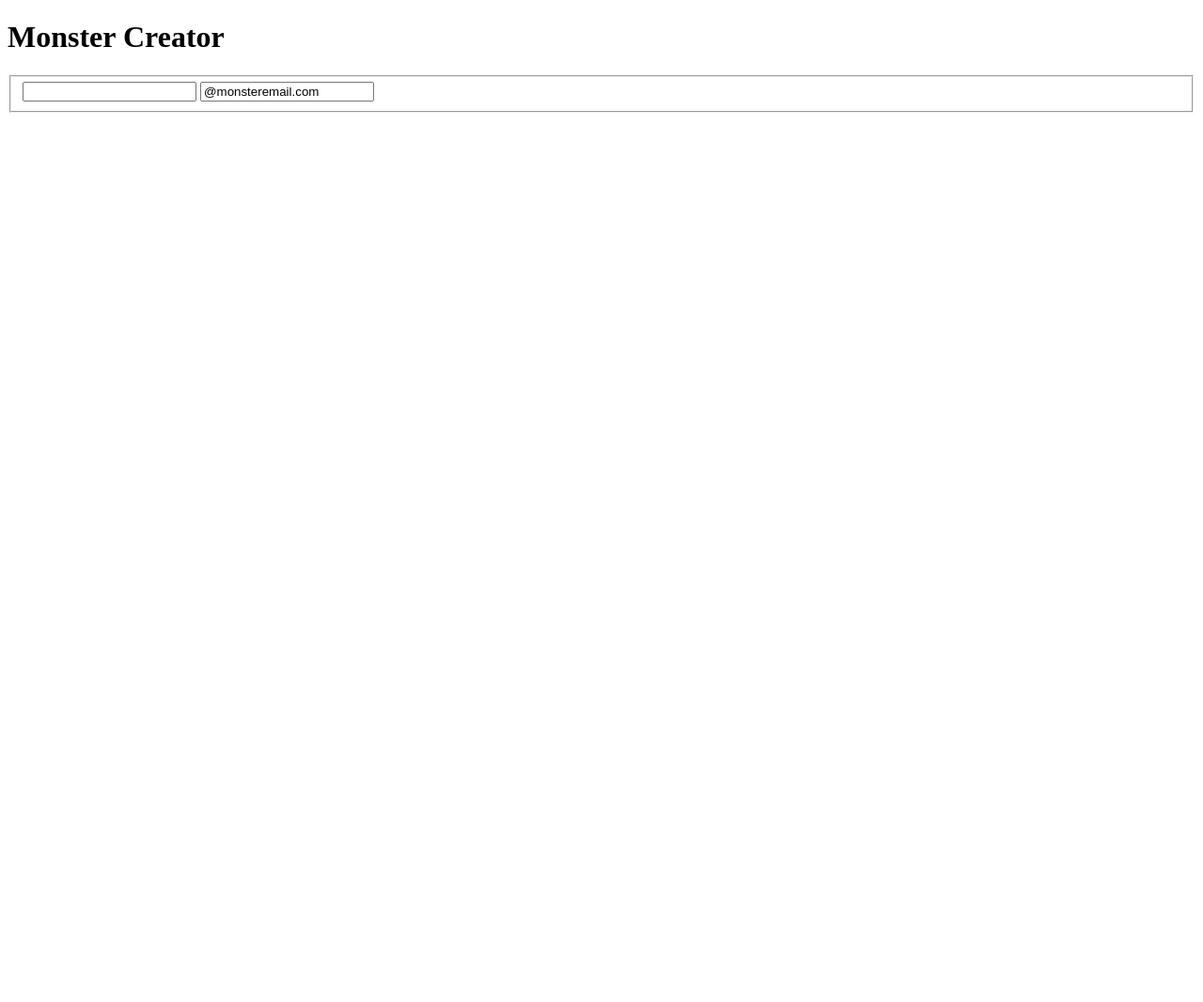
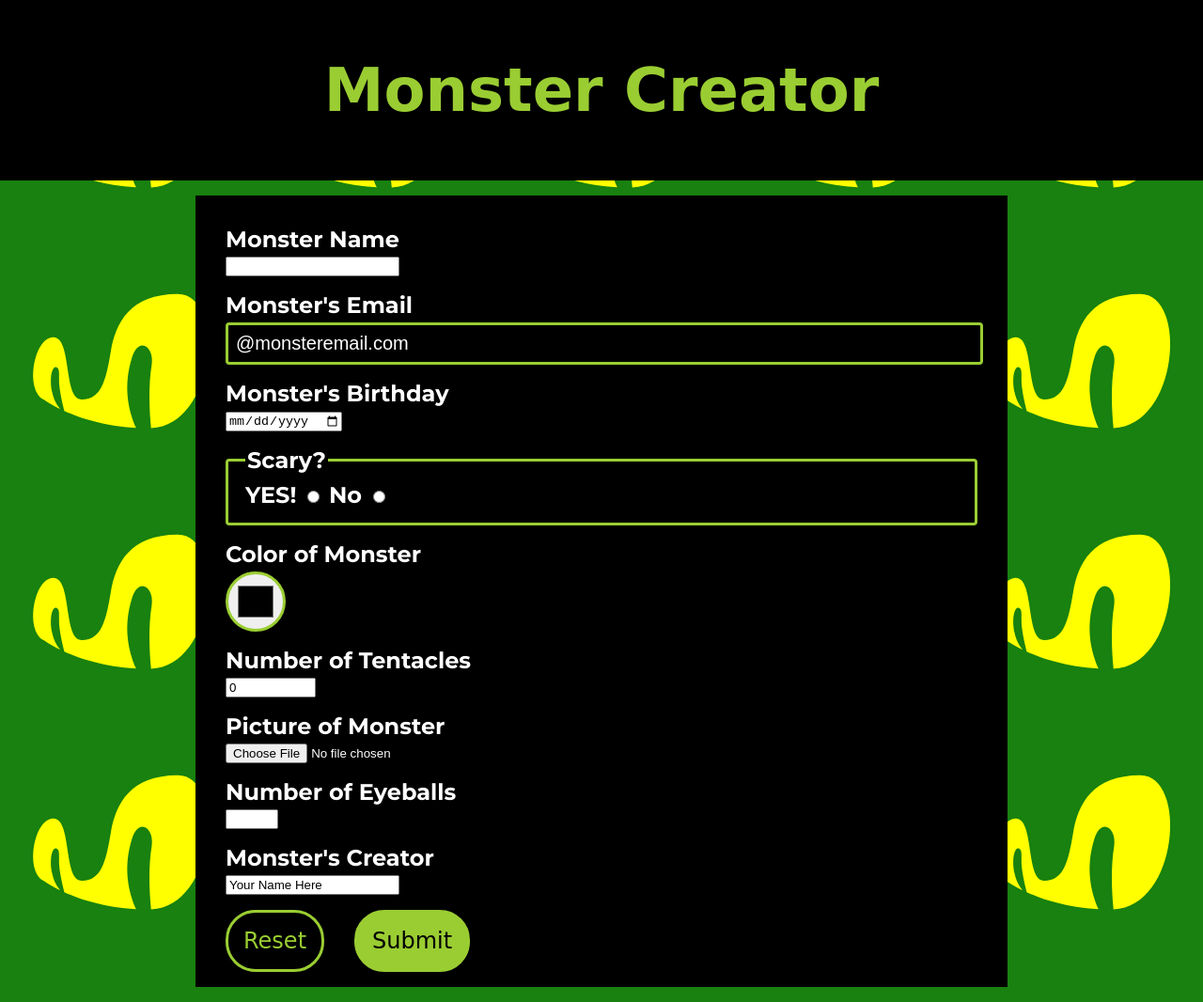
Before and after one commit to kummergc1001/cs-318, a plain HTML site: page Lab11/index.html in a window 1280 px wide. Shown: the whole page at 94% size. Before the commit the page ends 800 px from the top, so only its background shows below. Drawn offline with Linux system fonts and the light colour scheme; a web font is replaced by a local one.

Commit message:
Complete Lab 11
I know there are some errors in css

```diff
--- a/Lab11/index.html
+++ b/Lab11/index.html
@@ -5,6 +5,9 @@
     <meta http-equiv="X-UA-Compatible" content="IE=edge">
     <meta name="viewport" content="width=device-width, initial-scale=1.0">
     <link rel="stylesheet" href="styles.css">
+    <link rel="preconnect" href="https://fonts.googleapis.com">
+    <link rel="preconnect" href="https://fonts.gstatic.com" crossorigin>
+    <link href="https://fonts.googleapis.com/css2?family=Eater&family=Montserrat:wght@700&display=swap" rel="stylesheet">
     <title>Monster Creator</title>
 </head>
 <body>
@@ -12,19 +15,32 @@
         <h1>Monster Creator</h1>
     </header>
     <main>
-        <form>
+        <form action="https://theresahanson.com/monster-creator" method="post" enctype="multipart/form-data">
+            <label for="name">Monster Name</label>
+                <input type="text" id="name" name="monster-name">
+            <label for="email">Monster's Email</label>
+                <input type="text" id="email" name="monster-email" value="@monsteremail.com">
+            <label for="birthday">Monster's Birthday</label>
+                <input type="date" id="birthday" name="monster-birthday">
             <fieldset>
-            <label for="Monster Name">
-                <input type="text" id="name" name="monster-name">
-                </label>
-            <label for="Monster's Email">
-                <input type="text" id="email" name="monster-email" value="@monsteremail.com">
-                </label>
-            <label for="Monster's Birthday"
-                <input type="date" id="birthday" name="monster-birthday">
-            </label>
-            </fieldset>
-            </form>
+                <legend content="Scary?">Scary?</legend>
+                    <label for="scary-yes">YES!</label>
+                        <input type="radio" id="scary-yes" name="monster-scary" value="yes">
+                    <label for="scary-no">No</label>
+                        <input type="radio" id="scary-no" name="monster-scary" value="no">
+                </fieldset>
+                    <label for="color">Color of Monster</label>
+                        <input type="color" id="color" name="monster-color">
+                    <label for="tentacles">Number of Tentacles</label>
+                        <input type="number" id="tenacles" name="monster-tentacles" value="0" min="0" max="1000000">
+                    <label for="picture">Picture of Monster</label>
+                        <input type="file" id="picture" name="monster-picture" accept="images/*">
+                    <label for="eyes">Number of Eyeballs</label>
+                        <input type="number" id="eyes" name="monster-eyes" min="0" max="22">
+                    <label for="creator">Monster's Creator</label>
+                        <input type="text" id="creator" name="monster-creator" value="Your Name Here">
+                    <div><input type="reset" id="reset"><input type="submit" id="submit"></div>
+        </form>
     </main>
 </body>
 </html>
--- a/Lab11/styles.css
+++ b/Lab11/styles.css
@@ -0,0 +1,14 @@
+body{margin: 0;background-color: #18810f;color: #fff; font-family: 'Montserrat', sans-serif;}
+header{background-color: #000; color: yellowgreen; margin: 0; padding: 1rem; text-align: center; font-size: 2rem; font-family: 'Eater', cursive;}
+form>label{display: block; font-size: 1.5rem; margin: 1rem 0 .25rem;}
+fieldset{font-size: 1.5rem; margin: 1rem 0 .25rem; border: 3px solid yellowgreen; border-radius: .25rem;}
+form{background-color: rgba(0, 0, 0, 90); padding: 1rem 2rem; width: 50rem; max-width:calc(90% - 4rem); margin: 1rem auto;}
+    #text,#email,#date,#number,#color{font-size: 1.25rem; width: calc(100% - 1rem); border: 3px solid yellowgreen; padding: .5rem; border-radius: .25rem;}
+#color{width: 4rem; height: 4rem; border-radius: 2rem;}
+    #text,#email,#date,#number,#color:focus{background-color: black; color: white; outline: none;}
+#reset,#submit{font-family: 'Eater',cursive; font-size: 1.5rem; padding: 1rem; border-radius: 2rem; border: 3px solid yellowgreen; margin: 1rem 2rem 0 0;}
+#submit{background-color: yellowgreen;}
+#reset{background-color: black; color: yellowgreen;}
+#submit:hover{background-color: black; color: yellowgreen;}
+#reset:hover{color: black; background-color: red; border-color: red;}
+body{background-image: url(images/eyeballs.svg); background-size: 20%;}
```
Also changed, not shown: Lab11/images/eyeballs.svg (added).
